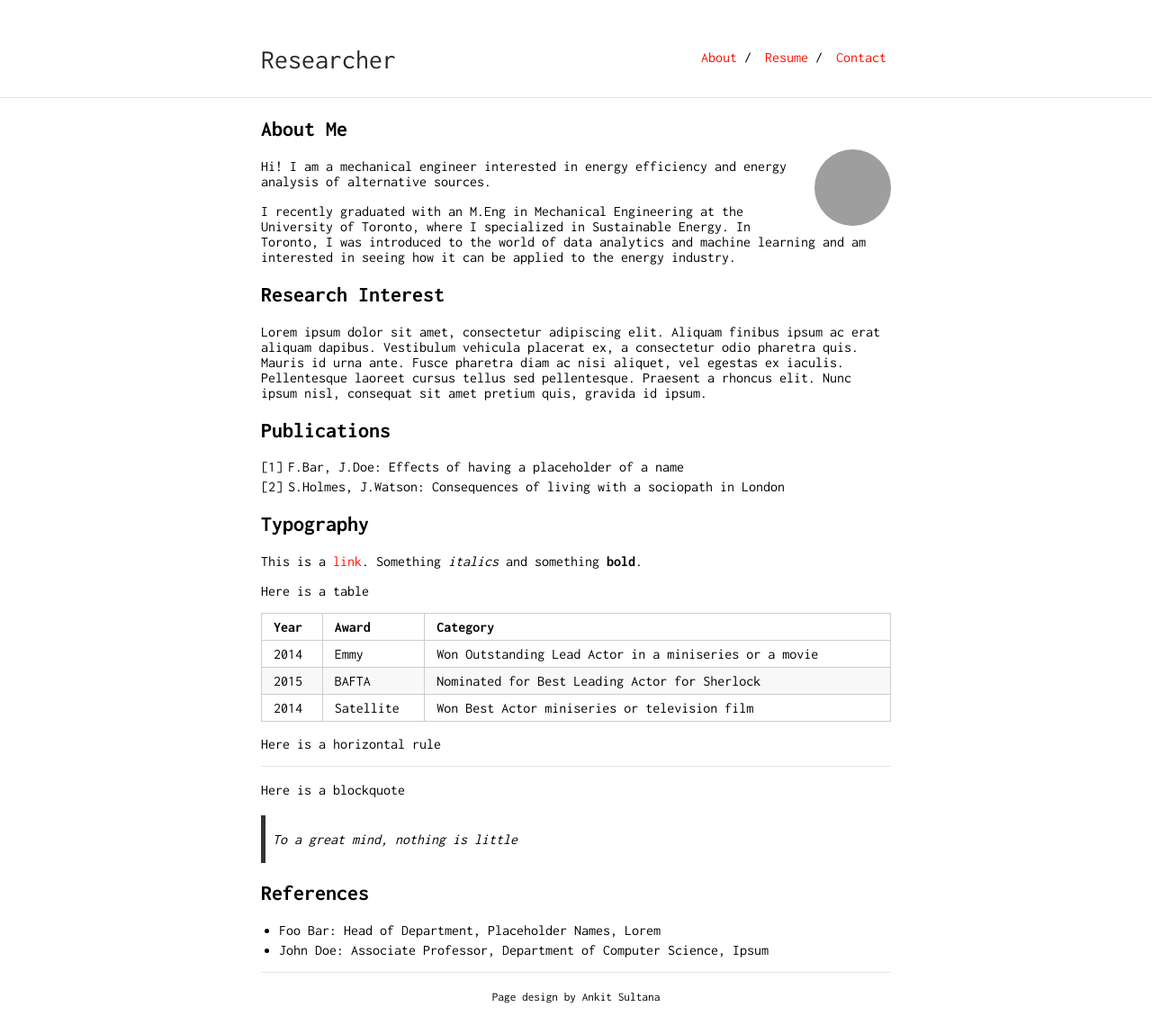
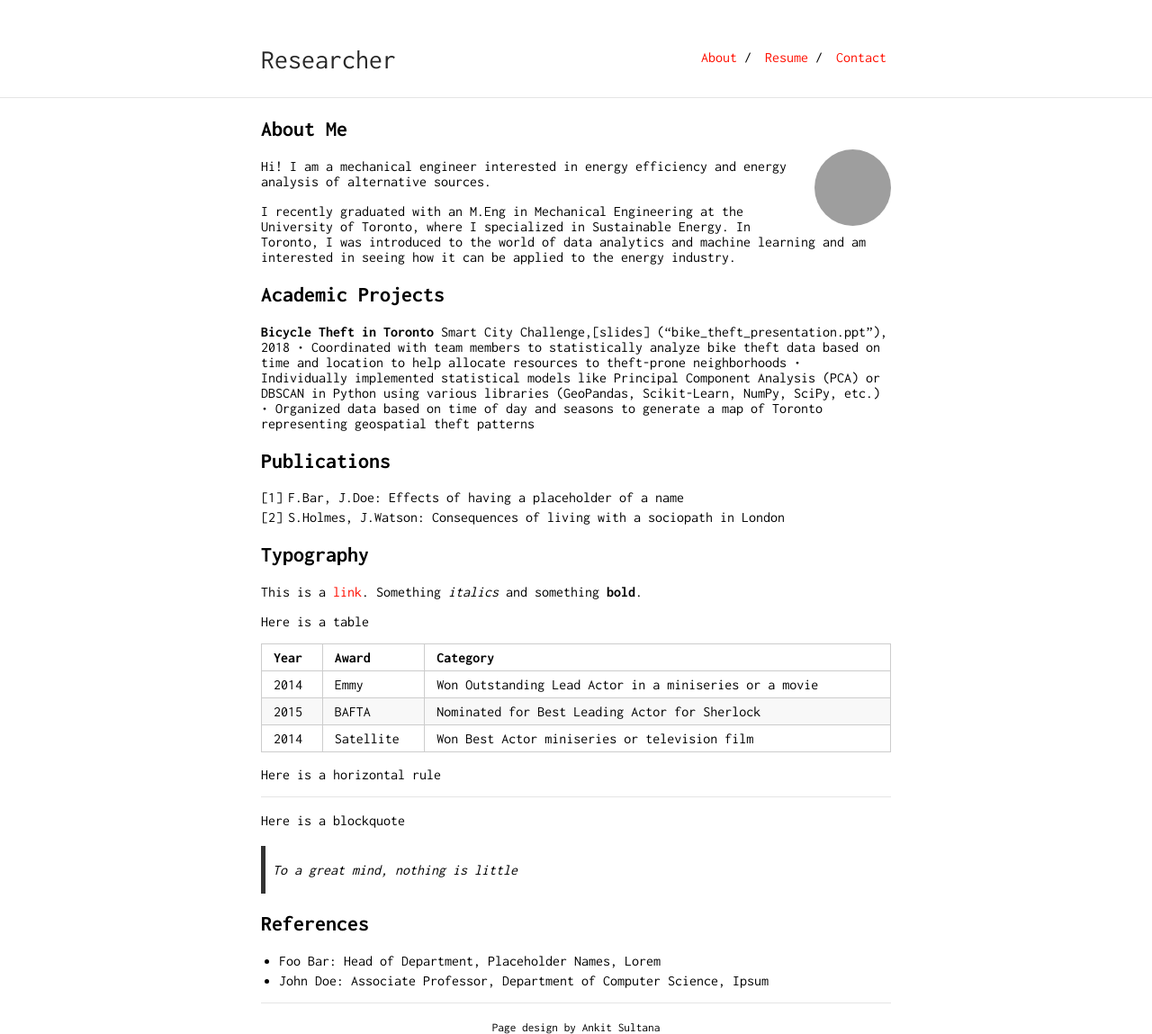
Before and after one commit to bagde/bagde.github.io, a Jekyll site: the page built from index.md, in a window 1280 px wide. Shown: the whole page at 90% size. Built offline with Jekyll 4.4.1, drawn with Linux system fonts in a browser that asks for light colours; our own code applies the rules of GitHub Pages for plain Markdown files; before the commit the page ends 1115 px from its top, so only the background shows below that; grey boxes are pictures that could not be loaded.

Commit message:
try linking ppt

```diff
--- a/index.md
+++ b/index.md
@@ -4,16 +4,20 @@ layout: default
 
 ## About Me
 
-<img class="profile-picture" src="HeadShot .jpg">
+<img class="profile-picture" src="HeadShot.jpg">
 
 Hi! I am a mechanical engineer interested in energy efficiency and energy analysis of alternative sources.
 
 I recently graduated with an M.Eng in Mechanical Engineering at the University of Toronto, where I specialized in Sustainable Energy.
 In Toronto, I was introduced to the world of data analytics and machine learning and am interested in seeing how it can be applied to the energy industry.
 
-## Research Interest
+## Academic Projects
 
-Lorem ipsum dolor sit amet, consectetur adipiscing elit. Aliquam finibus ipsum ac erat aliquam dapibus. Vestibulum vehicula placerat ex, a consectetur odio pharetra quis. Mauris id urna ante. Fusce pharetra diam ac nisi aliquet, vel egestas ex iaculis. Pellentesque laoreet cursus tellus sed pellentesque. Praesent a rhoncus elit. Nunc ipsum nisl, consequat sit amet pretium quis, gravida id ipsum.
+**Bicycle Theft in Toronto**
+Smart City Challenge,[slides] ("bike_theft_presentation.ppt"), 2018
+•	Coordinated with team members to statistically analyze bike theft data based on time and location to help allocate resources to theft-prone neighborhoods
+•	Individually implemented statistical models like Principal Component Analysis (PCA) or DBSCAN in Python using various libraries (GeoPandas, Scikit-Learn, NumPy, SciPy, etc.)
+•	Organized data based on time of day and seasons to generate a map of Toronto representing geospatial theft patterns
 
 ## Publications
 
```
Also changed, not shown: 3 other files.
